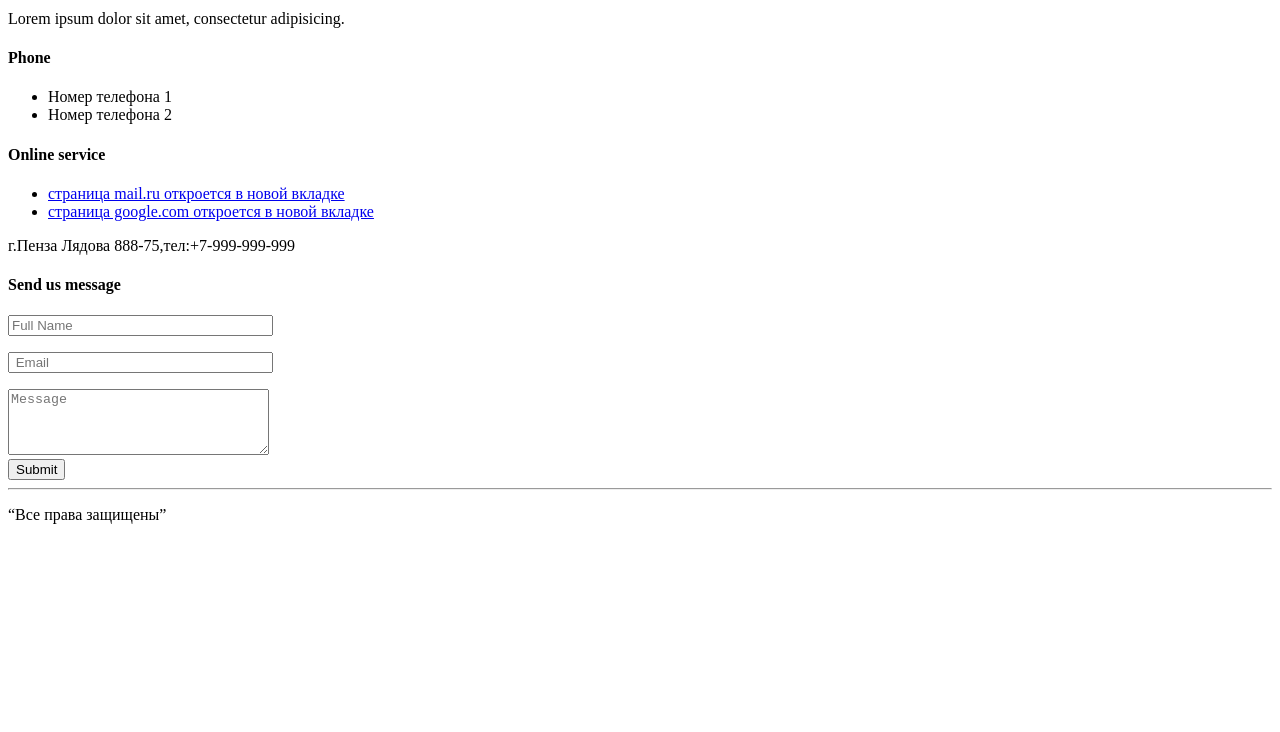
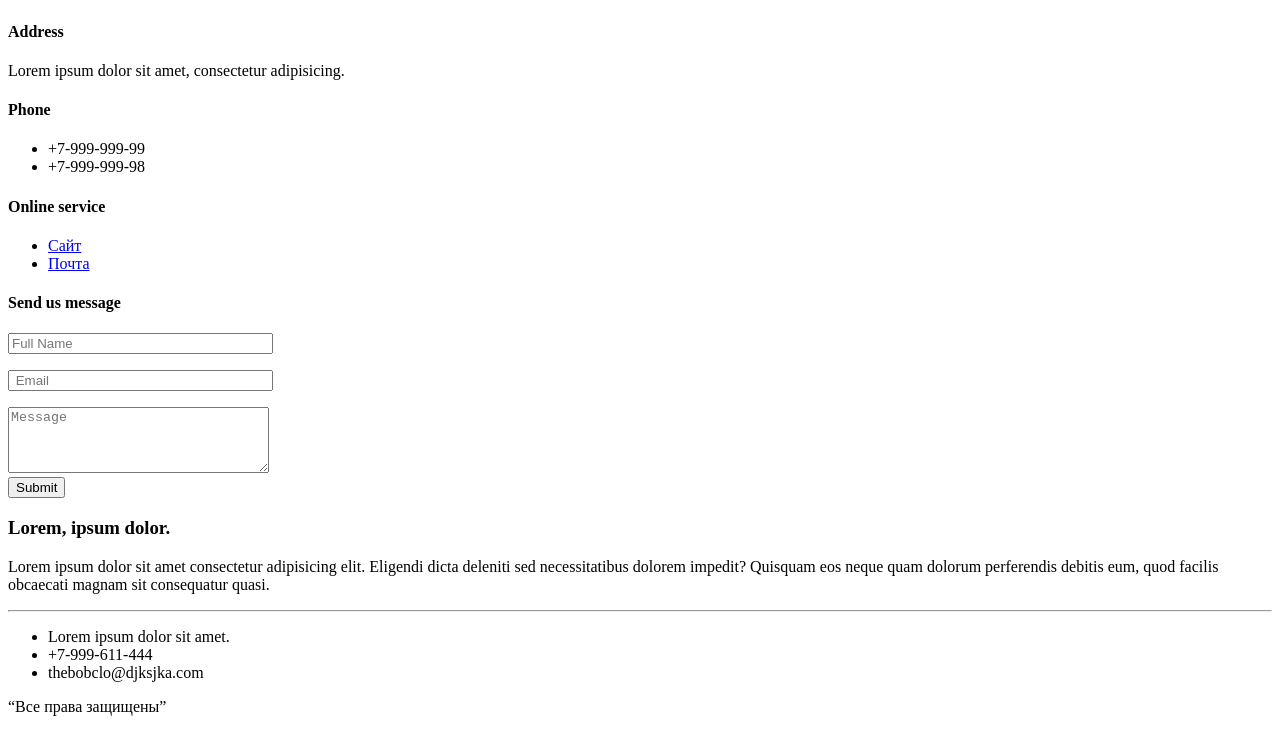
Before and after one commit to Thebobclo/test, a plain HTML site: page homework2/Contacts.html in a window 1280 px wide. Shown: the part 418-1150 px from the top of the page. Before the commit the page ends 958 px from the top, so only its background shows below. Drawn offline with Linux system fonts and the light colour scheme.

Commit message:
final hw2

```diff
--- a/homework2/Contacts.html
+++ b/homework2/Contacts.html
@@ -1,40 +1,57 @@
 <!DOCTYPE html>
 <html lang="en">
+
 <head>
     <meta charset="UTF-8">
     <meta http-equiv="X-UA-Compatible" content="IE=edge">
     <meta name="viewport" content="width=device-width, initial-scale=1.0">
-    <title>Document</title>
+    <title>Contacts</title>
 </head>
+
+<body>
+    <ol>
+        <li> <a href=index.html>Главная</a></li>
+        <li> <a href=Contacts.html>Контакты</a></li>
+    </ol>
     <h2>Contact Us</h2>
     <p>Lorem ipsum dolor sit amet consectetur adipisicing elit. Molestias, optio.</p>
-<img src="https://avatarko.ru/img/kartinka/33/multfilm_lyagushka_32117.jpg"
-width="350px">
+    <img src="https://avatarko.ru/img/kartinka/33/multfilm_lyagushka_32117.jpg" width="350px">
     <h4>Address</h4>
     <p>Lorem ipsum dolor sit amet, consectetur adipisicing.</p>
     <h4>Phone</h4>
     <ul>
-    <li> Номер телефона 1</li>
-   <li> Номер телефона 2</li>
+        <li> +7-999-999-99</li>
+        <li> +7-999-999-98</li>
     </ul>
     <h4>Online service</h4>
     <ul>
         <li> <a href="https://mail.ru" target="_blank">
-        страница mail.ru откроется в новой вкладке
+                Сайт
             </a></li>
-   <li> <a href="https://google.com" target="_blank">
-    страница google.com откроется в новой вкладке
-    </a></li>
+        <li> <a href="mailto:vlad@htmlbook.ru" target="_blank">
+                Почта</a></li>
     </ul>
-   <p>г.Пенза Лядова 888-75,тел:+7-999-999-999</p>
     <h4>Send us message</h4>
     <input type="text" size="30" placeholder="Full Name">
     <p><input type="email" size="30" placeholder=" Email "></p>
     <textarea name="message" cols="30" rows="4" placeholder="Message"></textarea><br>
     <button type="submit">Submit</button>
-   <script type="text/javascript" charset="utf-8" async src="https://api-maps.yandex.ru/services/constructor/1.0/js/?um=constructor%3A228920555f771b0550f6d88628a3c4c84a639096ba502bb5cabe0ca676a6d520&amp;width=500&amp;height=400&amp;lang=ru_RU&amp;scroll=true"></script>
-   <body>
+    <script type="text/javascript" charset="utf-8" async src="https://api-maps.yandex.ru/services/constructor/1.0/js/?um=constructor%3A228920555f771b0550f6d88628a3c4c84a639096ba502bb5cabe0ca676a6d520&amp;
+   hight=350px;
+   lang=ru_RU&amp;
+   scroll=true"></script>
+</body>
+<h3>Lorem, ipsum dolor.</h3>
+<p>Lorem ipsum dolor sit amet consectetur adipisicing elit.
+    Eligendi dicta deleniti sed necessitatibus dolorem impedit?
+    Quisquam eos neque quam dolorum perferendis debitis eum,
+    quod facilis obcaecati magnam sit consequatur quasi.</p>
 <hr>
+<ul>
+    <li>Lorem ipsum dolor sit amet. </li>
+    <li> +7-999-611-444</li>
+    <li> thebobclo@djksjka.com</li>
+</ul>
 <p>“Все права защищены”</p>
-</body>
+
 </html>
```
Also changed, not shown: homework2/index.html (+6 -9 lines), homework2/main.html (deleted, +0 -12 lines), homework2/menu.html (deleted, +0 -12 lines). Lines whose indentation alone changed are shown as unchanged.
